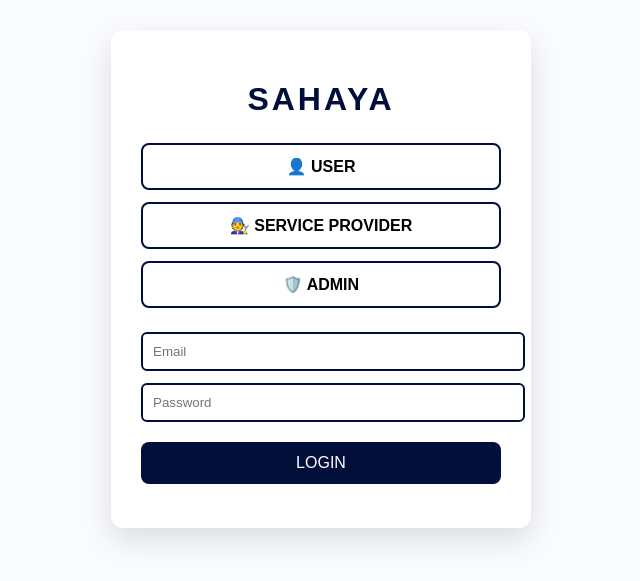
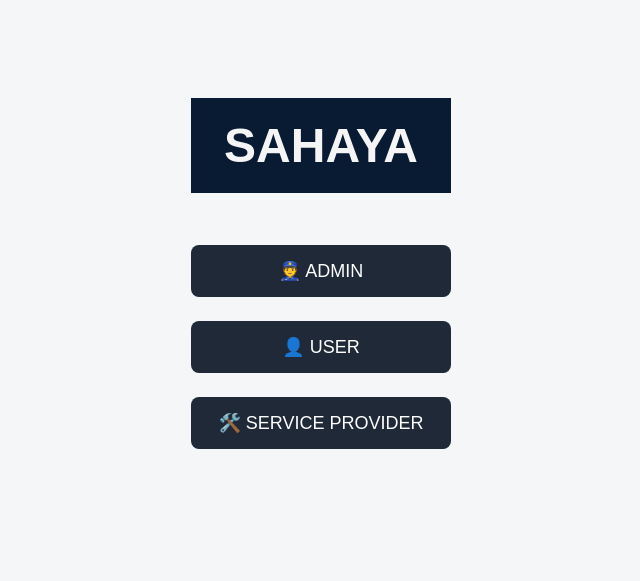
Before and after one commit to SUBALAXMI04/SAHAYA_YourTrustedHelper, a website: page public/index.html in a window 1280 px wide. Shown: the part 121-702 px from the top of the page, without its empty margins (319-959 px from the left). Drawn offline with Linux system fonts and the light colour scheme.

```diff
--- a/public/index.html
+++ b/public/index.html
@@ -2,141 +2,78 @@
 <html lang="en">
 <head>
 <meta charset="UTF-8">
-<title>SAHAYA - Login</title>
-
+<title>SAHAYA</title>
+<link rel="stylesheet" href="style.css">
 <style>
   body {
     margin: 0;
-    font-family: Arial, Helvetica, sans-serif;
-    background: #f9fbff;
+    height: 100vh;
     display: flex;
     justify-content: center;
     align-items: center;
-    height: 100vh;
+    background: #f4f6f8;
+    font-family: Arial, sans-serif;
   }
 
   .container {
-    width: 360px;
-    background: #ffffff;
-    padding: 30px;
-    border-radius: 12px;
-    box-shadow: 0 12px 30px rgba(0,0,0,0.12);
     text-align: center;
   }
 
-  h1 {
-    margin-bottom: 25px;
-    letter-spacing: 3px;
-    color: #020f3b;
+  .header {
+    font-size: 48px;
+    font-weight: bold;
+    margin-bottom: 40px;
   }
 
-  .role-btn {
-    width: 100%;
-    padding: 12px;
-    margin-bottom: 12px;
-    border: 2px solid #020f3b;
-    background: #ffffff;
-    font-size: 16px;
-    font-weight: bold;
+  .btn {
+    width: 260px;
+    padding: 15px;
+    margin: 12px 0;
+    font-size: 18px;
+    border: none;
+    border-radius: 8px;
     cursor: pointer;
-    border-radius: 8px;
-    transition: 0.2s;
+    background: #1f2937;
+    color: white;
   }
 
-  .role-btn:hover,
-  .role-btn.active {
-    background: #020f3b;
-    color: #ffffff;
+  .btn:hover {
+    background: #374151;
   }
 
-  input {
-    width: 100%;
-    padding: 10px;
-    margin-top: 12px;
-    border-radius: 6px;
-    border: 2px solid #020f3b;
-    outline: none;
-  }
+  .button-group {
+  display: flex;
+  flex-direction: column;
+  align-items: center;
+}
 
-  button.login-btn {
-    width: 100%;
-    margin-top: 20px;
-    padding: 12px;
-    border: none;
-    background: #020f3b;
-    color: #ffffff;
-    font-size: 16px;
-    border-radius: 8px;
-    cursor: pointer;
-  }
-
-  button.login-btn:hover {
-    background: #001a8f;
-  }
-
-  #msg {
-    margin-top: 12px;
-    color: red;
-    font-size: 14px;
-  }
 </style>
 </head>
 
 <body>
-
 <div class="container">
-  <h1>SAHAYA</h1>
-
-  <button class="role-btn" onclick="setRole('user', this)">👤 USER</button>
-  <button class="role-btn" onclick="setRole('provider', this)">🧑‍🔧 SERVICE PROVIDER</button>
-  <button class="role-btn" onclick="setRole('admin', this)">🛡️ ADMIN</button>
-
-  <input type="email" id="email" placeholder="Email" required>
-  <input type="password" id="password" placeholder="Password" required>
-
-  <button class="login-btn" onclick="login()">LOGIN</button>
-
-  <p id="msg"></p>
+  <div class="header">SAHAYA</div>
+  <div class="button-group">
+    <button class="btn" onclick="goTo('admin')">👮 ADMIN</button>
+  </div>
+  <div class="button-group">
+    <button class="btn" onclick="goTo('user')">👤 USER</button>
+  </div>
+  <div class="button-group">
+    <button class="btn" onclick="goTo('provider')">🛠️ SERVICE PROVIDER</button>
+  </div>
 </div>
 
 <script>
-let selectedRole = "";
-
-function setRole(role, btn) {
-  selectedRole = role;
-  document.querySelectorAll(".role-btn").forEach(b => b.classList.remove("active"));
-  btn.classList.add("active");
-}
-
-async function login() {
-  const email = document.getElementById("email").value;
-  const password = document.getElementById("password").value;
-
-  if (!selectedRole) {
-    document.getElementById("msg").innerText = "Please select a role";
-    return;
-  }
-
-  const res = await fetch("http://localhost:3000/auth/login", {
-    method: "POST",
-    headers: {"Content-Type": "application/json"},
-    body: JSON.stringify({ email, password, role: selectedRole })
-  });
-
-  const data = await res.json();
-
-  if (data.token) {
-    localStorage.setItem("token", data.token);
-
-    if (selectedRole === "user") window.location = "user.html";
-    else if (selectedRole === "provider") window.location = "provider.html";
-    else window.location = "admin.html";
-
-  } else {
-    document.getElementById("msg").innerText = data.error || "Login failed";
+function goTo(role) {
+  if (role === 'admin') {
+    window.location = 'admin.html';
+  } else if (role === 'user') {
+    window.location = 'user.html';
+  } else if (role === 'provider') {
+    window.location = 'provider.html';
   }
 }
 </script>
-
 </body>
 </html>
```
